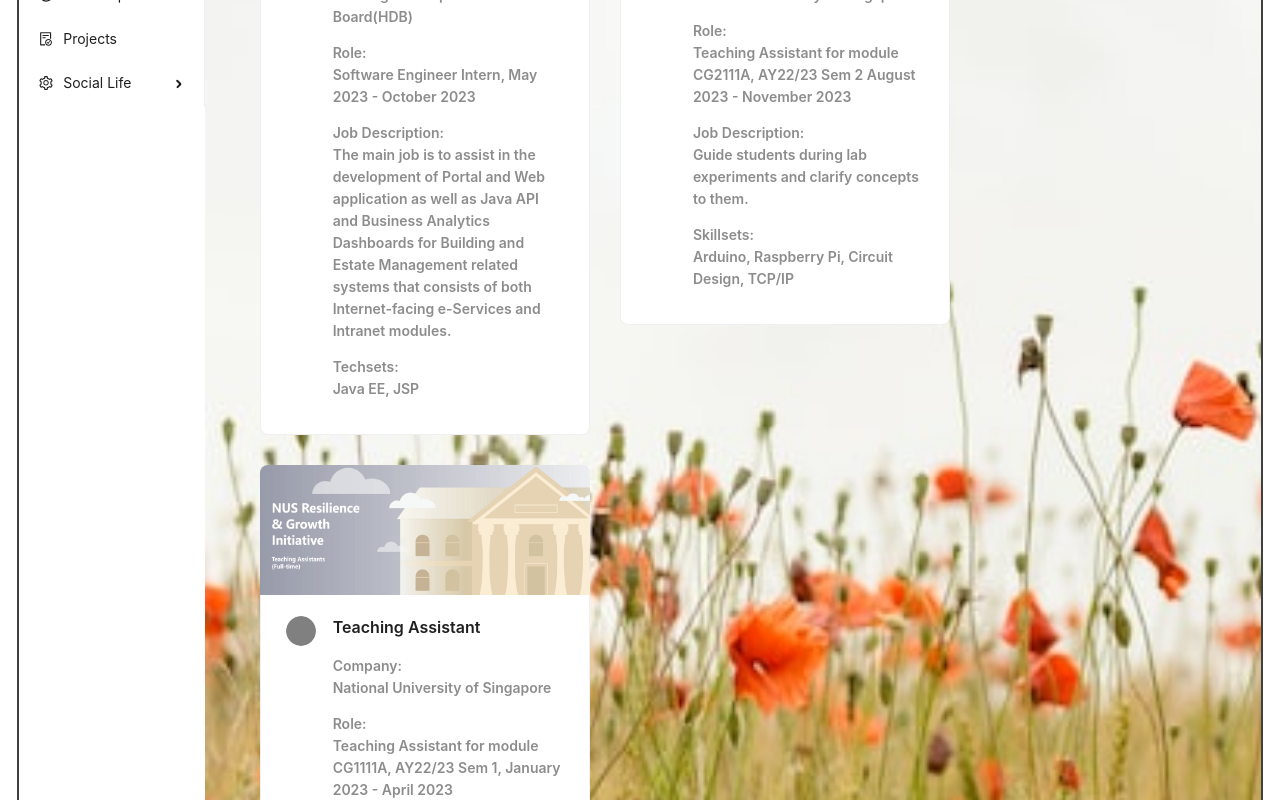
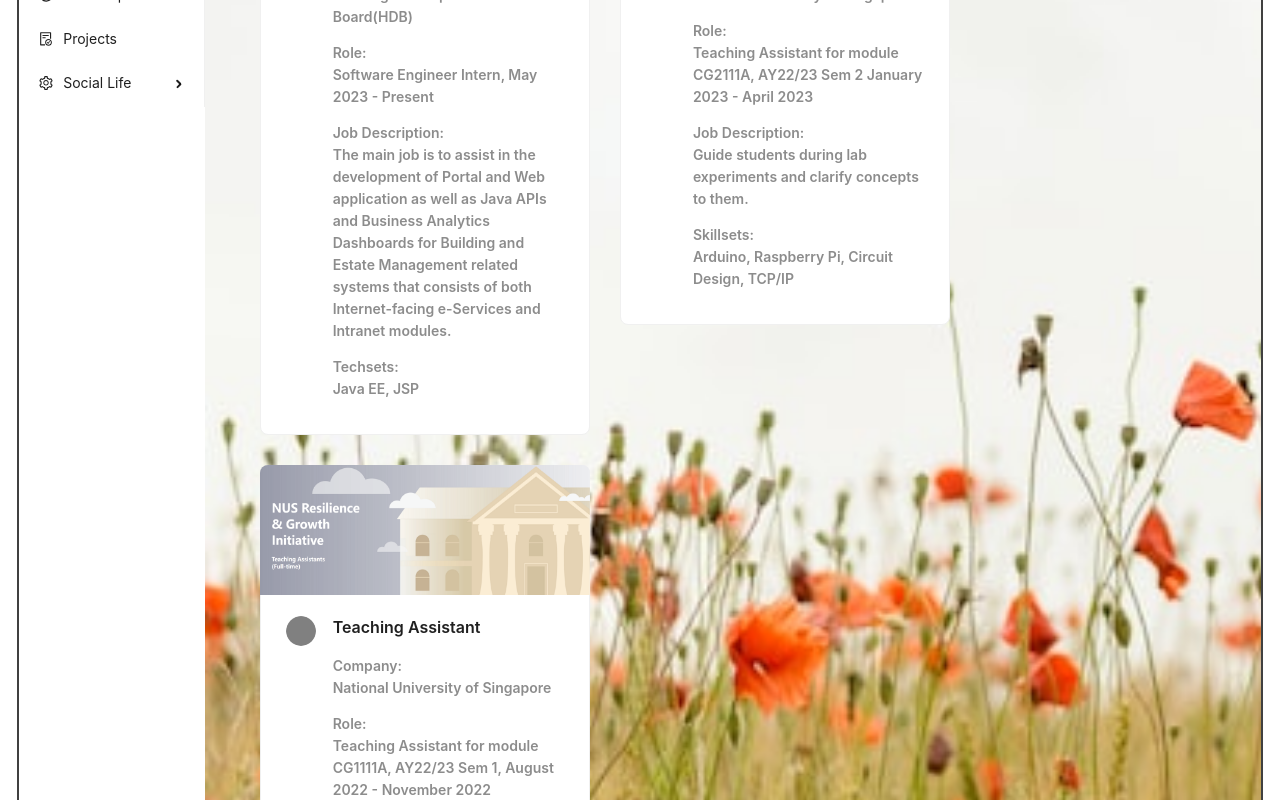
Before and after one commit to wenxin-c/Portfolio_Wenxin, a React (Create React App) app: page /wenxin/Content/Experience in a window 1280 px wide. Shown: the part 280-1080 px from the top of the page. Built offline with nearby package versions, Linux system fonts and the light colour scheme.

Commit message:
Adjust welcome page typewriter

```diff
--- a/src/components/experience_segment.js
+++ b/src/components/experience_segment.js
@@ -52,9 +52,9 @@ function ExperienceSegment(){
                     description=
                         <div>
                             <p>Company: <br></br>Housing Development Board(HDB)</p>
-                            <p>Role: <br></br>Software Engineer Intern, May 2023 - October 2023</p>
+                            <p>Role: <br></br>Software Engineer Intern, May 2023 - Present</p>
                             <p>Job Description: <br></br>The main job is to assist in the development of Portal and Web application
-                            as well as Java API and Business Analytics Dashboards for Building and Estate Management related systems
+                            as well as Java APIs and Business Analytics Dashboards for Building and Estate Management related systems
                             that consists of both Internet-facing e-Services and Intranet modules.</p>
                             <p>Techsets: <br></br>Java EE, JSP</p>
                         </div>
@@ -78,7 +78,7 @@ function ExperienceSegment(){
                     description=
                         <div>
                             <p>Company: <br></br>National University of Singapore</p>
-                            <p>Role: <br></br>Teaching Assistant for module CG2111A, AY22/23 Sem 2 August 2023 - November 2023</p>
+                            <p>Role: <br></br>Teaching Assistant for module CG2111A, AY22/23 Sem 2 January 2023 - April 2023</p>
                             <p>Job Description: <br></br>Guide students during lab experiments and clarify concepts to them.</p>
                             <p>Skillsets: <br></br>Arduino, Raspberry Pi, Circuit Design, TCP/IP</p>
                         </div>
@@ -102,7 +102,7 @@ function ExperienceSegment(){
                     description=
                         <div>
                             <p>Company: <br></br>National University of Singapore</p>
-                            <p>Role: <br></br>Teaching Assistant for module CG1111A, AY22/23 Sem 1, January 2023 - April 2023</p>
+                            <p>Role: <br></br>Teaching Assistant for module CG1111A, AY22/23 Sem 1, August 2022 - November 2022</p>
                             <p>Job Description: <br></br>Guide students during lab experiments and clarify concepts to them.</p>
                             <p>Skillsets: <br></br>Arduino, Circuit Design</p>
                         </div>
--- a/src/components/skill_segment.js
+++ b/src/components/skill_segment.js
@@ -29,7 +29,7 @@ function SkillSegment(){
                     <h2 className = "skill-title">Programming Language</h2>
                     <div className = "skill-text">
                         <p>C/C++</p>
-                        <p>Java</p>
+                        <p>Java/Java EE</p>
                         <p>Verilog</p>
                         <p>Baremetal Programming</p>
                     </div>
@@ -42,8 +42,8 @@ function SkillSegment(){
                     <div className = "skill-text">
                         <p>HTML</p>
                         <p>CSS</p>
-                        <p>JavaScript</p>
-                        <p>ReactJS</p>
+                        <p>JavaServerPage(JSP)</p>
+                        <p>JavaScript/ReactJS</p>
                     </div>
                 </div>
 
@@ -52,7 +52,7 @@ function SkillSegment(){
                     <h2 className = "skill-title">Web Back-end Development</h2>
                     <div className = "skill-text">
                         <p>Database/SQL</p>
-                        <p>Java API</p>
+                        <p>Java REST API</p>
                         <p>NodeJS</p>
                         <p>ExpressJS</p>
                     </div>
--- a/src/pages/welcome.js
+++ b/src/pages/welcome.js
@@ -5,6 +5,7 @@ import "../styles/welcome.css"
 
 function Welcome() {
     const [btnState, setBtnState] = useState("none");
+    const [textState, setTextState] = useState("none");
 
     const styles = {
         // backgroundImage: "url('../images/starry night.jpg') !important",
@@ -32,8 +33,14 @@ function Welcome() {
     // Render only once after timeout
     useEffect(() => {
         setTimeout(() => {
+          setTextState("block");
+        }, 250);
+      },[]);
+
+    useEffect(() => {
+        setTimeout(() => {
           setBtnState("block");
-        }, 14500);
+        }, 1000);
       },[]);
 
     return (
@@ -42,19 +49,24 @@ function Welcome() {
 
                 {/* Import Typewriter to implememnt typing effect.
                 Specifiy what to type in typeString method */}
-                <Typewriter
+                {/* <Typewriter
+
 
                 onInit={(typewriter)=> {
                 typewriter
                     .typeString("Hi, I'm Wenxin, an undergraduate major in Computer Engineering at NUS.<br>"
                     + "Click on the button below to check out more about me!"
                     )
-                    .pauseFor(1000)
+                    .pauseFor(0)
                     // .deleteAll()
                     .start();
                     }}
 
-                />
+                /> */}
+                <div className = "exploreText" style={{display:textState, textAlign:'center'}}>
+                    Hi, I'm Wenxin, an undergraduate major in Computer Engineering at NUS.<br/>
+                    Click on the button below to check out more about me!
+                </div>
                 <br></br>
                 <br></br>
 
```
Also changed, not shown: src/images/view-source_chrome___new-tab-page.html (added, +3 -0 lines).
